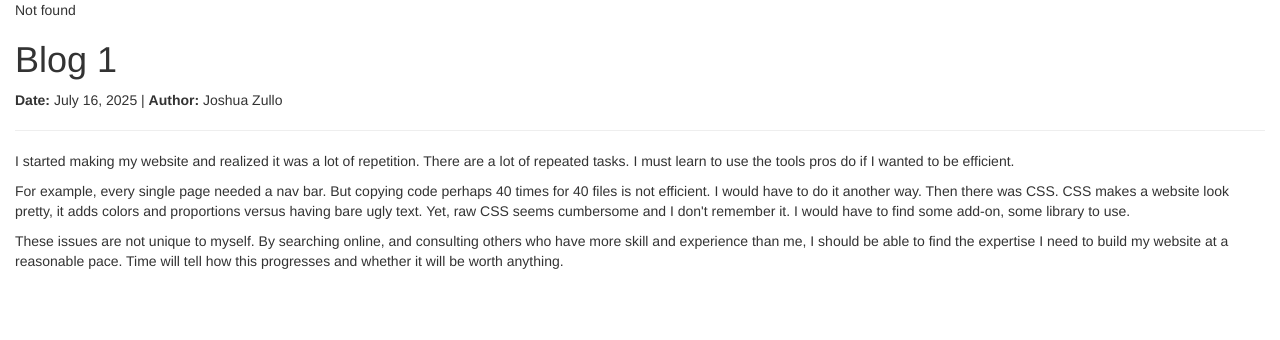
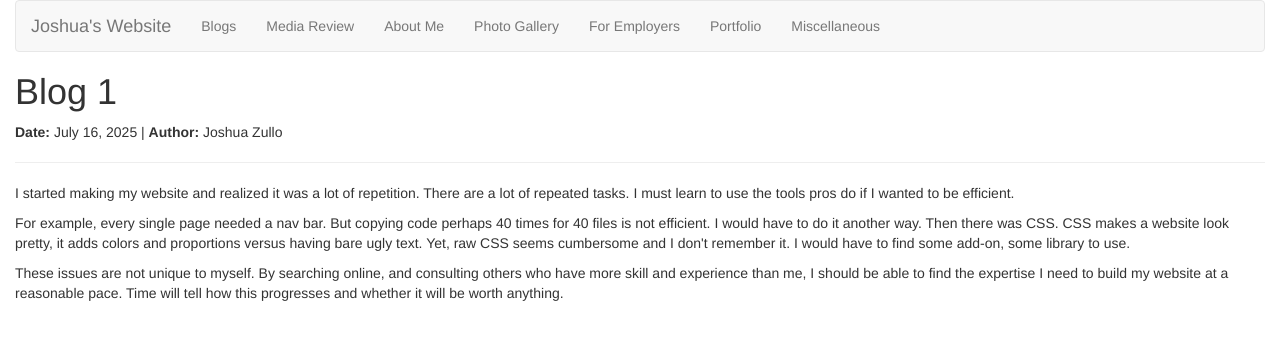
Before and after one commit to Joshua-Zullo/Joshua-Zullo.github.io, a plain HTML site: page blogs/posts/blog1.html in a window 1280 px wide. Drawn offline with nearby package versions, Linux system fonts and the light colour scheme; no server answers.

Commit message:
Update blog1.html

```diff
--- a/blogs/posts/blog1.html
+++ b/blogs/posts/blog1.html
@@ -21,7 +21,7 @@
             <div class = "container-fluid">
                 <div id="navbar"></div>
                     <script>
-                      fetch('.../navbar.html')
+                      fetch('/navbar.html')
                         .then(res => res.text())
                         .then(data => document.getElementById('navbar').innerHTML = data);
                     </script>
```
